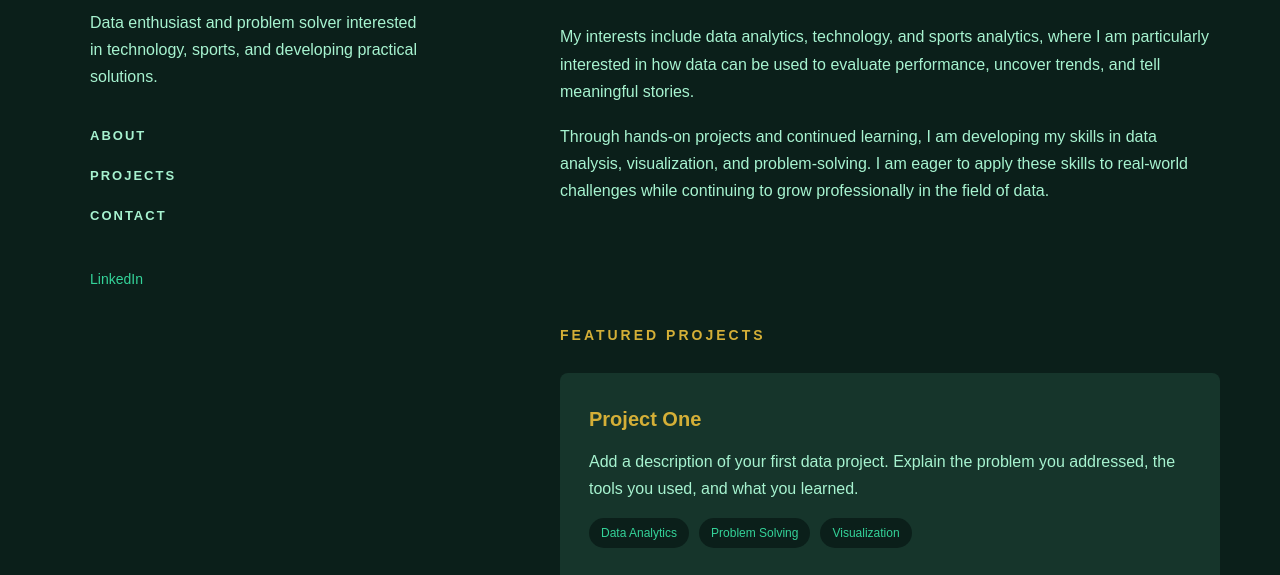
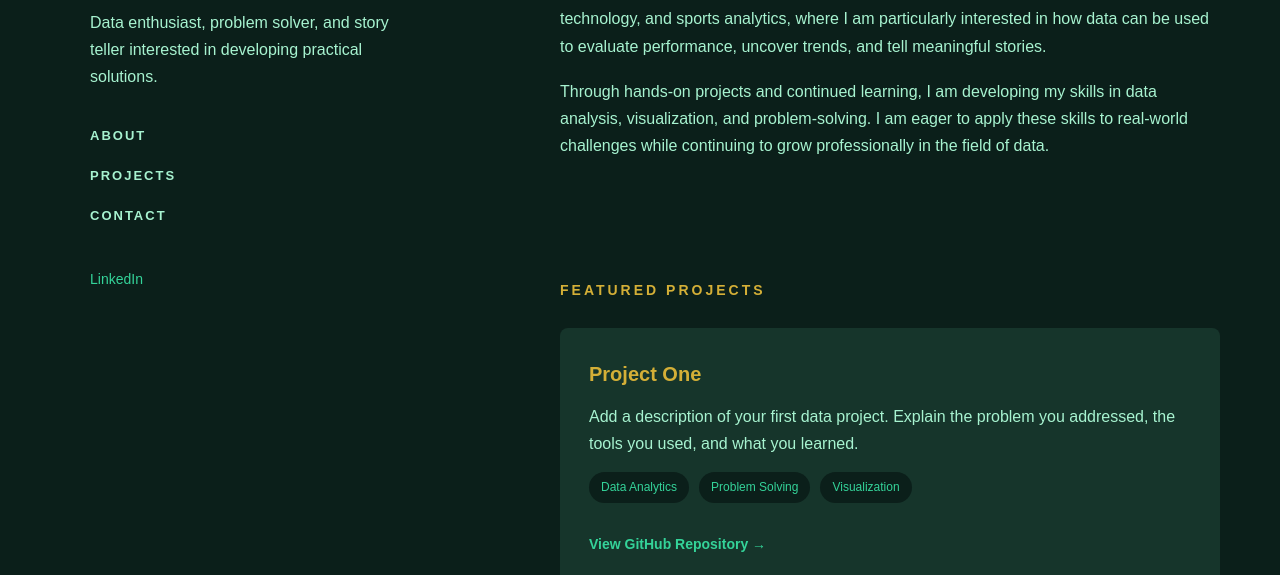
Before and after one commit to jameslrob24/jameslrob24.github.io, a plain HTML site: page index.html in a window 1280 px wide. Shown: the part 225-800 px from the top of the page. Drawn offline with Linux system fonts and the light colour scheme.

Commit message:
Update index.html

```diff
--- a/index.html
+++ b/index.html
@@ -276,9 +276,9 @@
         <h2>Data Professional</h2>
 
         <p>
-            Data enthusiast and problem solver interested
-            in technology, sports, and developing
-            practical solutions.
+            Data enthusiast, problem solver, and
+            story teller interested in
+            developing practical solutions.
         </p>
 
         <nav>
@@ -313,9 +313,6 @@
                 insights. I enjoy exploring data, identifying
                 patterns, and using analytical thinking to solve
                 problems and support informed decision-making.
-            </p>
-
-            <p class="description">
                 My interests include data analytics, technology,
                 and sports analytics, where I am particularly
                 interested in how data can be used to evaluate
```
